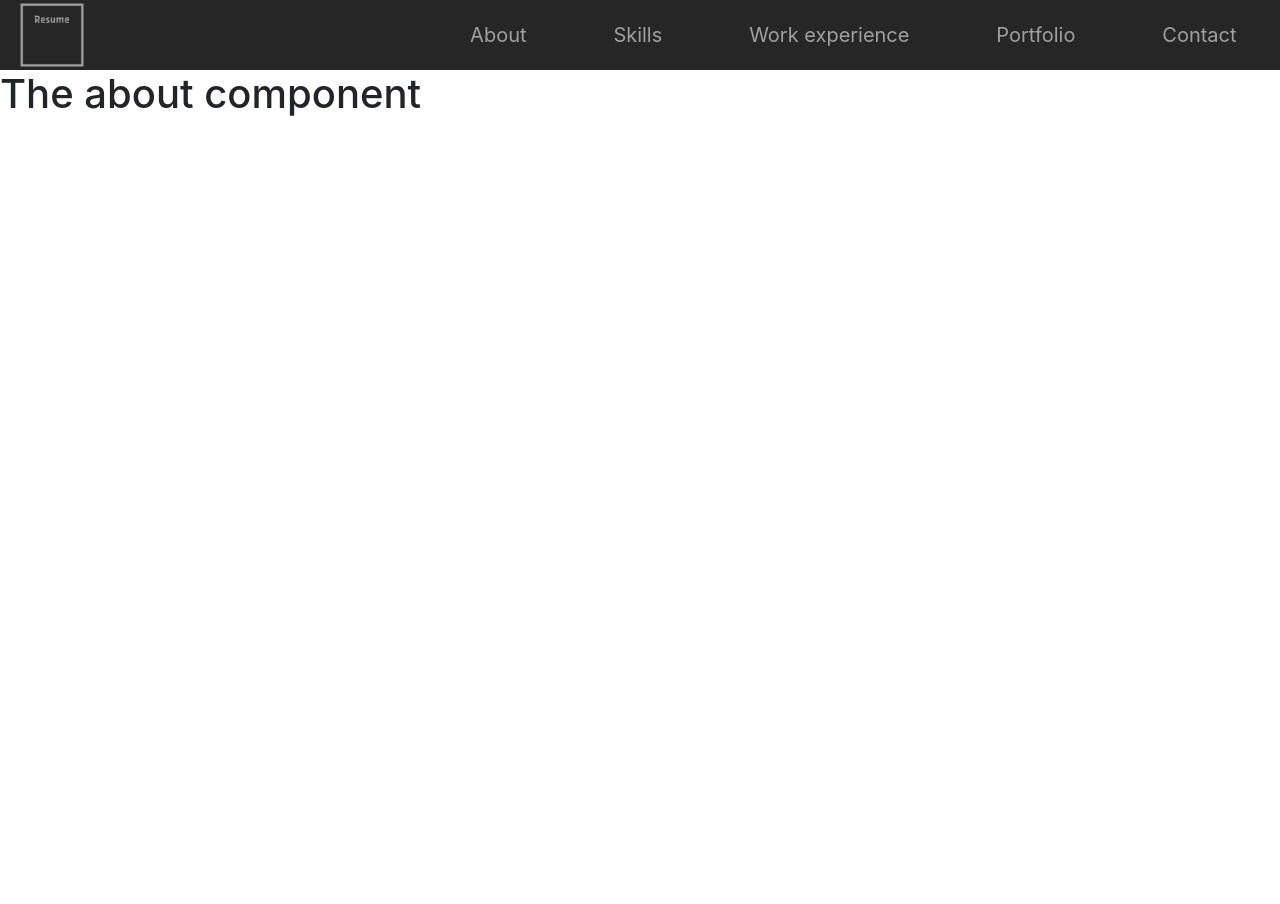
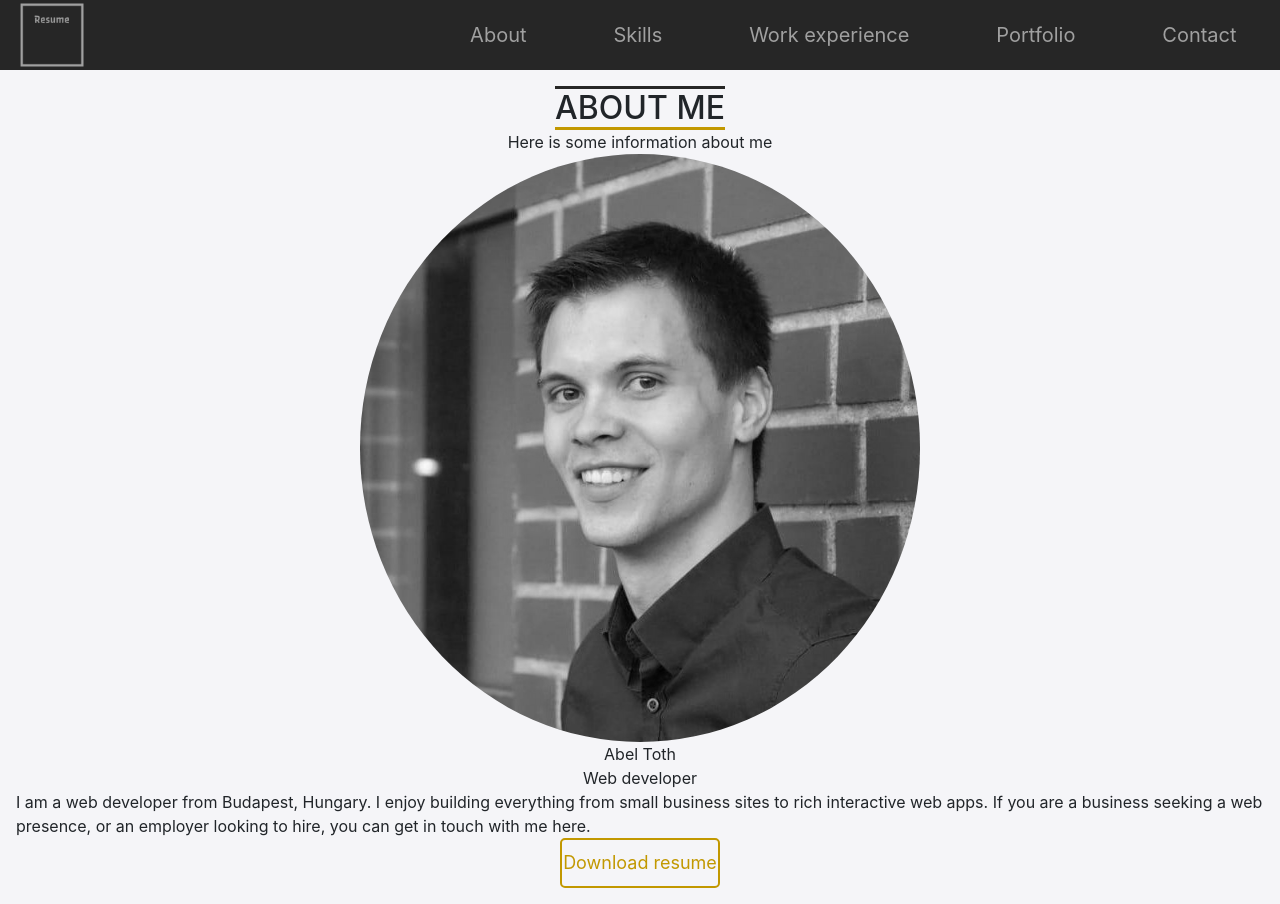
Before and after one commit to abeltoth/portfolio, a Vue app: page /about in a window 1280 px wide. Before the commit the page ends 800 px from the top, so only its background shows below. Built offline with nearby package versions, Linux system fonts and the light colour scheme; a web font is replaced by a local one; what vue-particles would draw is missing.

Commit message:
Some content added to about component

```diff
--- a/src/App.vue
+++ b/src/App.vue
@@ -17,7 +17,7 @@
 <style>
   @import url('https://fonts.googleapis.com/css?family=Unna&display=swap');
   body {
-    background-color: #fbfbf3;
+    background-color: #f5f5f8 !important;
     font-family: 'Unna', serif;
     font-size: 32px;
   }
--- a/src/components/About.vue
+++ b/src/components/About.vue
@@ -1,3 +1,81 @@
 <template>
-  <h1>The about component</h1>
+  <div class="wrapper">
+    <h2 class="title">About me</h2>
+    <div class="subtitle">Here is some information about me</div>
+    <div class="main-area">
+      <div class="profile-img-container">
+        <img src="../assets/images/profile.jpg" alt="profile-image" class="profile-img">
+      </div>
+      <div class="about">
+        <div class="name">Abel Toth</div>
+        <div class="profession">Web developer</div>
+        <div class="details">I am a web developer from Budapest, Hungary. I enjoy building everything from small business sites to rich interactive web apps. If you are a business seeking a web presence, or an employer looking to hire, you can get in touch with me here.</div>
+        <div class="resume-btn">Download resume</div>
+      </div>
+    </div>
+  </div>
 </template>
+
+<style scoped>
+  .wrapper {
+    display: grid;
+    grid-template-columns: 1fr;
+    grid-template-rows: auto;
+    padding: 16px;
+  }
+  .title {
+    margin: auto;
+    text-transform: uppercase;
+    border-top: 3px solid #262626;
+    border-bottom: 3px solid #c29800;;
+  }
+  .subtitle {
+    margin: auto;
+  }
+  .main-area {
+    display: grid;
+    grid-template-columns: 1fr;
+    grid-template-rows: auto;
+  }
+  .profile-img-container {
+    margin: auto;
+    text-align: center;
+  }
+  .profile-img {
+    border-radius: 50%;
+    max-width: 80%;
+    margin: auto;
+    filter: grayscale(1) brightness(1);
+  }
+  .about {
+    margin: auto;
+    display: grid;
+  }
+  .name {
+    margin: auto;
+  }
+  .profession {
+    margin: auto;
+  }
+  .details {
+    margin: auto;
+  }
+  .resume-btn {
+    margin: auto;
+    width: 160px;
+    height: 50px;
+    cursor: pointer;
+    color: #c29800;
+    background-color: transparent;
+    border: 2px solid #c29800;
+    border-radius: 5px;
+    font-size: 18px;
+    line-height: 45px;
+    text-align: center;
+  }
+
+  .resume-btn:hover {
+    background-color: #c29800;
+    color: #f5f5f8;
+  }
+</style>
--- a/src/components/Header.vue
+++ b/src/components/Header.vue
@@ -55,7 +55,7 @@ export default {
   };
 </script>
 
-<style>
+<style scoped>
   .translateY-enter-active, .translateY-leave-active {
     transition: all 1s ease;
   }
@@ -117,7 +117,7 @@ export default {
     grid-column-start: 2;
   }
   .menu-icon-container:hover {
-    color: #f5f5f8;
+    color: #c29800;
   }
   .menu-icon {
     font-size: 36px;
--- a/src/components/Home.vue
+++ b/src/components/Home.vue
@@ -83,7 +83,7 @@
   };
 </script>
 
-<style>
+<style scoped>
   #particles-js {
     position: absolute;
     height: calc(100% - 70px);
```
Also changed, not shown: src/assets/images/profile.jpg. Lines whose indentation alone changed are shown as unchanged.
